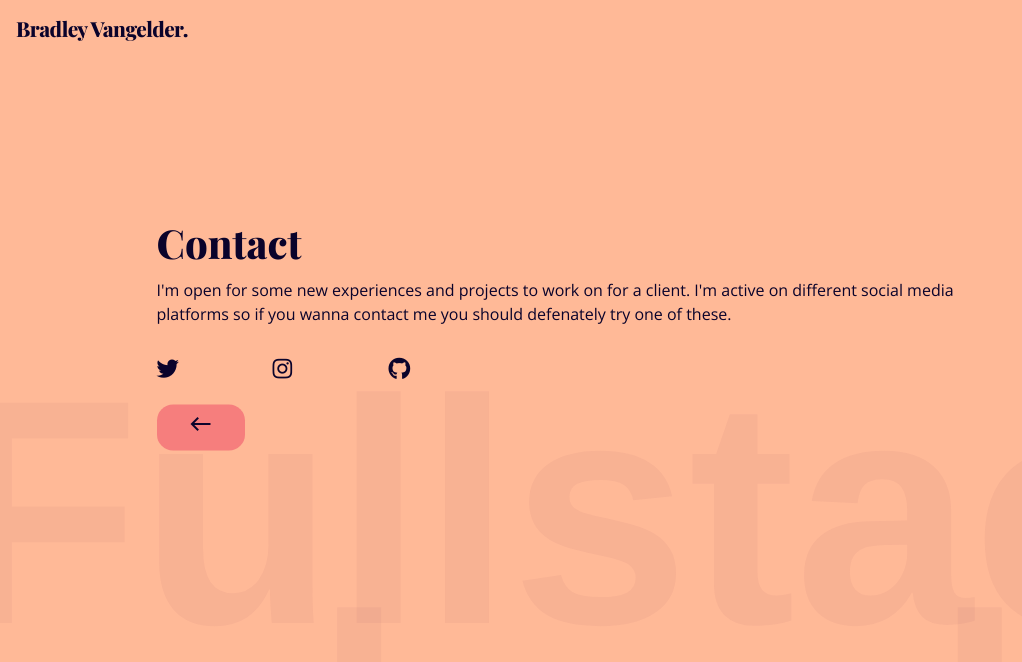
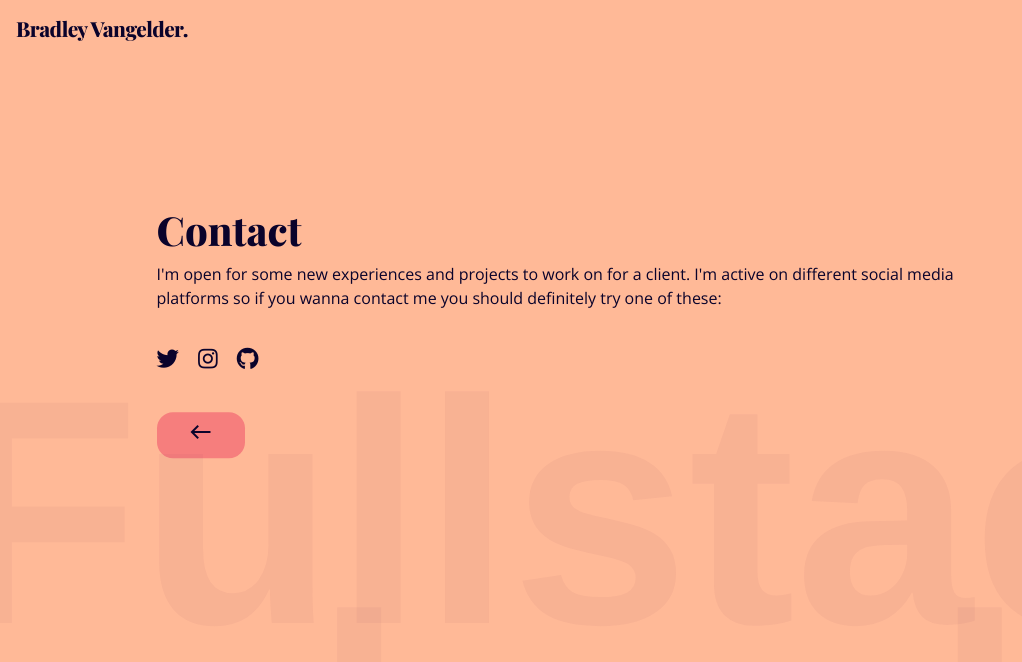
Before and after one commit to BradleyVangelder/Portfolio, a React (Create React App) app: page / in a window 1280 px wide. Both pictures are taken after a click on the item "contact". Shown: the top 662 px of the page, without its empty margins (0-1022 px from the left). Built offline with nearby package versions, Linux system fonts and the light colour scheme.

Commit message:
changes to resume

```diff
--- a/src/App.js
+++ b/src/App.js
@@ -1,5 +1,4 @@
 import React, {useState} from 'react';
-import me from './pictures/me.jpg';
 import 'bootstrap/dist/css/bootstrap.min.css';
 import './App.scss';
 
@@ -38,7 +37,6 @@ function App() {
         <div className={show === 'about' ? 'slide_left_container container_modal container': 'none'}>
           <h3>About</h3>
           <p>I'm Bradley Vangelder, 19 Years, student at Thomas More Geel. In my free time i like to workout, play guitar, level my self up in graphic design and get just get some personal projects done. I'm a really social person and love to work in group to expand my contact portfolio.</p>
-          <img src={me} alt=""/>
           <p className="back" onClick={() => setShow('close')}>
             <span className="material-icons">
               west
@@ -48,7 +46,7 @@ function App() {
 
         <div className={show === 'contact' ? 'slide_left_container container_modal container': 'none'}>
           <h3>Contact</h3>
-          <p>I'm open for some new experiences and projects to work on for a client. I'm active on different social media platforms so if you wanna contact me you should defenately try one of these.</p>
+          <p className="text-contact">I'm open for some new experiences and projects to work on for a client. I'm active on different social media platforms so if you wanna contact me you should definitely try one of these:</p>
 
           <p className="icons">
               <a href="https://twitter.com/BradleyCreation">
@@ -73,7 +71,7 @@ function App() {
         </div>
 
         <div className="resume-height">
-          <div className={show === 'resume' ? 'slide_left_container container_modal container resume': 'none'}>
+          <div className={show === 'resume' ? 'slide_left_container container_modal resume': 'none'}>
             <h3>Resume</h3>
             <div className="row">
               <div className="col-lg-6 col-sm-12">
@@ -90,8 +88,9 @@ function App() {
                 <p className="short_description">In my previous education, I gained experience by going on a foreign internship in Berlin for 3 weeks. During this project, I created the marketing and graphic design around an event they would be hosting in Spring 2021. Eventually I learned to work in group, a local graphic design team, also I learned to work to a client's standards but still bring my actual touch to the work.</p>
                 <p>LUANA LOUNGE
                 graphic design: company branding | 2019</p>
-                <p className="short_description">In my previous education, I gained experience by going on a foreign internship in Berlin for 3 weeks. During this project, I created the marketing and graphic design around an event they would be hosting in Spring 2021. Eventually I learned to work in group, a local graphic design team, also I learned to work to a client's standards but still bring my actual touch to the work.</p>
-                <a href="https://www.behance.net/gallery/113252385/Luana-Lounge-Branding">LINK TO PROJECT</a>
+                <p className="short_description">In my previous education, I gained experience by going on a foreign internship in Berlin for 3 weeks. During this project, I created the marketing and graphic design around an event they would be hosting in Spring 2021. Eventually I learned to work in group, a local graphic design team, also I learned to work to a client's standards but still bring my actual touch to the work.
+                </p>
+                <p><a href="https://www.behance.net/gallery/113252385/Luana-Lounge-Branding">LINK TO PROJECT</a></p>
                 <p>SNACK BAR FRITZ Studentjob</p>
                 <p className="short_description">For my student job I work at least 3 times during the week combined with the school work that comes with it. I work in the hospitality industry so I am among people a lot, which also makes me social and that I can deal well with people/customers. In this I learn that I have to be friendly at all times and I am faced with a lot of time pressure in this profession.</p>
               </div>
--- a/src/App.scss
+++ b/src/App.scss
@@ -197,37 +197,40 @@ $dark-bg-text-fill: rgba(48, 71, 94,0.05);
   .resume {
     transform: translate(0, 0) !important;
     width: 100% !important;
+    overflow: visible !important;
 
     .title_resume {
       font-weight: bold;
+      font-size: 1rem;
       display: block;
-      font-size: 1rem;
-      margin-top: 1rem !important;
     }
 
     p {
-      max-width: 100% !important;
-      margin-top: .7rem !important;
+      max-width: 80% !important;
+      display: block;
     }
 
     .short_description {
       font-style: italic;
-      margin-top: 1rem;
       font-size: .7rem;
+    }
+
+    a {
+      z-index: 1000000;
+      font-size: .8rem !important;
+      text-decoration: underline;
+      color: rgba(10, 3, 43,0);
     }
   }
 
   .container_modal {
     width: 50%;
     max-width: 100%;
-    display: block;
     position: relative;
     transform: translate(0, 50%);
     background-color: rgba(235, 235, 235, 0);
     color: rgba(10, 3, 43,0);
     padding: 1rem;
-    z-index: 5;
-    margin-top: 2rem;
   }
 
   .container_modal h3 {
@@ -245,39 +248,10 @@ $dark-bg-text-fill: rgba(48, 71, 94,0.05);
   }
 
   .container_modal p {
-    margin-top: .7rem;
+    position: relative;
     display: block;
     max-width: 65%;
-    margin-bottom: 0;
-  }
-
-  .container_modal a {
-    margin-top: .2rem;
-    max-width: 65%;
-    margin-bottom: 0;
-    font-size: .8rem;
-    cursor: pointer;
-    text-decoration: underline;
-    color: rgba(10, 3, 43,0);
-    animation-name: slide_left_container;
-    animation-duration: .8s;
-    animation-delay: .8s;
-    animation-timing-function: ease-in-out;
-    animation-fill-mode: forwards;
-  }
-
-  .container_modal img {
-    position: absolute;
-    right: -20%;
-    max-width: 50%;
-    bottom: -50%;
-    opacity: 0;
-    animation-name: slide_left_picture;
-    animation-duration: .8s;
-    animation-delay: .8s;
-    animation-timing-function: ease-in-out;
-    animation-fill-mode: forwards;
-    display: none;
+    height: auto;
   }
 
   .container_modal .back {
@@ -298,14 +272,22 @@ $dark-bg-text-fill: rgba(48, 71, 94,0.05);
     animation-fill-mode: forwards;
   }
 
+  .text {
+    z-index: 120;
+  }
+
   .container_modal .icons {
+    position: relative;
     margin-top: 2rem;
     width: 60%;
+    z-index: 10000;
   }
 
-  .container_modal .icons .fab {
+  .container_modal a {
+    z-index: 12;
     width: 20%;
     font-size: 1.4rem;
+    margin-right: 1.2rem;
     color: rgba(10, 3, 43,0);
     animation-name: slide_left_container;
     animation-duration: .8s;
@@ -363,9 +345,9 @@ $dark-bg-text-fill: rgba(48, 71, 94,0.05);
   }
 
   .resume-height {
-    height: 100%;
-    padding: 1rem;
-    overflow: auto;
+    height: 100vh;
+    overflow: visible;
+    position: relative;
   }
 
   @keyframes animation {
@@ -425,10 +407,12 @@ $dark-bg-text-fill: rgba(48, 71, 94,0.05);
 
   @keyframes slide_left_container {
     0%{
+      overflow: visible;
       right: -20%;
       color: rgba(10, 3, 43,0);
     }
     100%{
+      overflow: visible;
       right: 0%;
       color: rgba(10, 3, 43,1);
     }
@@ -506,10 +490,10 @@ $dark-bg-text-fill: rgba(48, 71, 94,0.05);
 
     .resume {
       overflow-y: scroll;
-      margin-bottom: 2rem;
     }
 
     .resume-height {
+      overflow-y: scroll;
       height: 100vh !important;
     }
 
```
Also changed, not shown: 1 other file (tests, documents, lock files or other folders).
